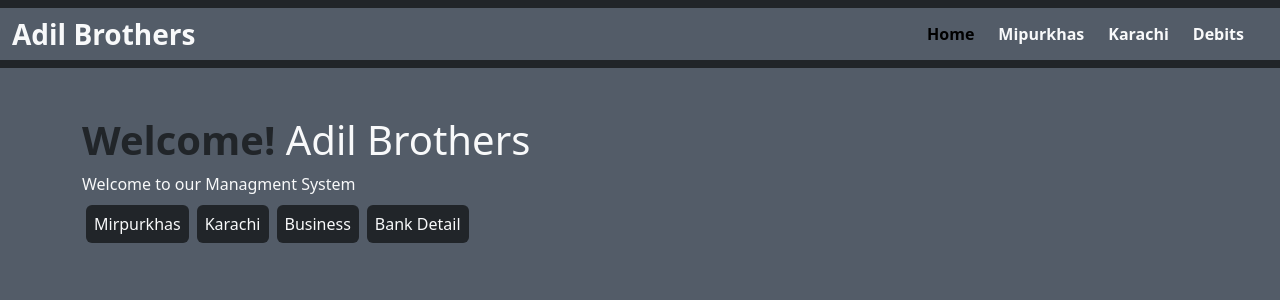
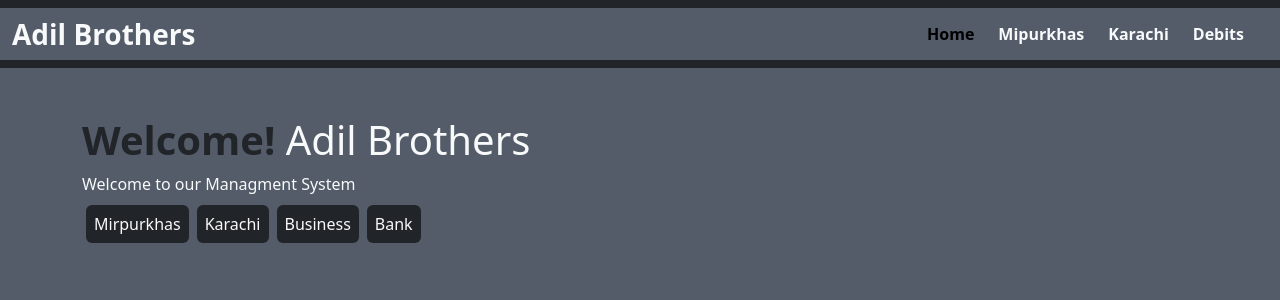
Before and after one commit to digitalrehman/Bussiness-Managment, a React (Vite) app: page / in a window 1280 px wide. Shown: the top 300 px of the page. Built offline with nearby package versions, Linux system fonts and the light colour scheme.

Commit message:
Update Home.jsx

```diff
--- a/src/Componentes/Home/Home.jsx
+++ b/src/Componentes/Home/Home.jsx
@@ -33,7 +33,7 @@ const Home = () => {
               to="/Bank_Detail"
               className="text-light text-decoration-none p-2 bg-dark rounded-2 m-1"
             >
-              Bank Detail
+              Bank
             </Link>
           </div>
         </div>
```
